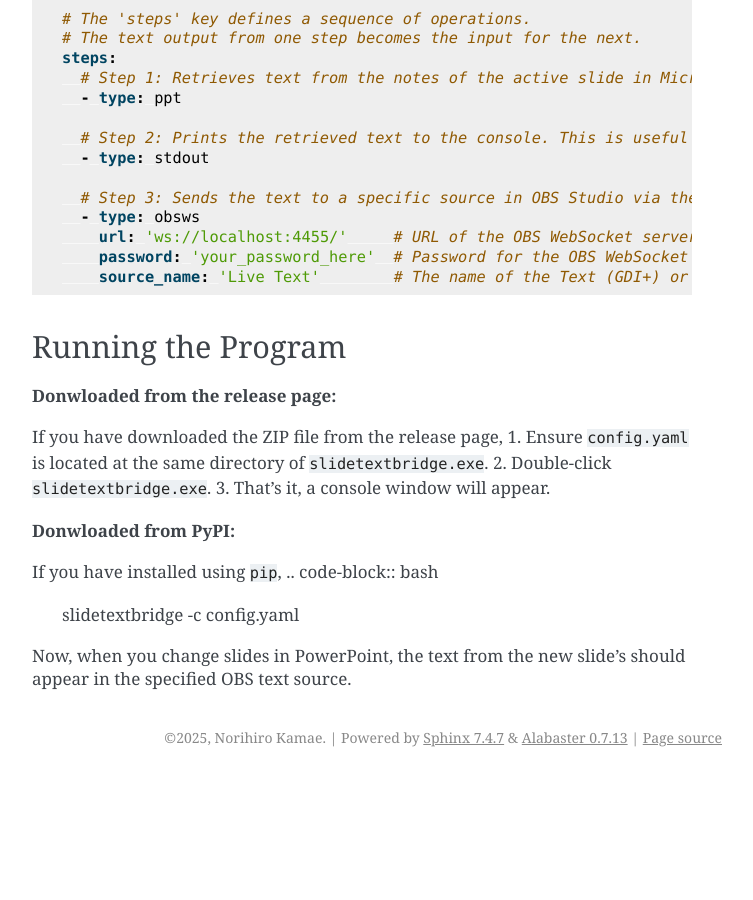
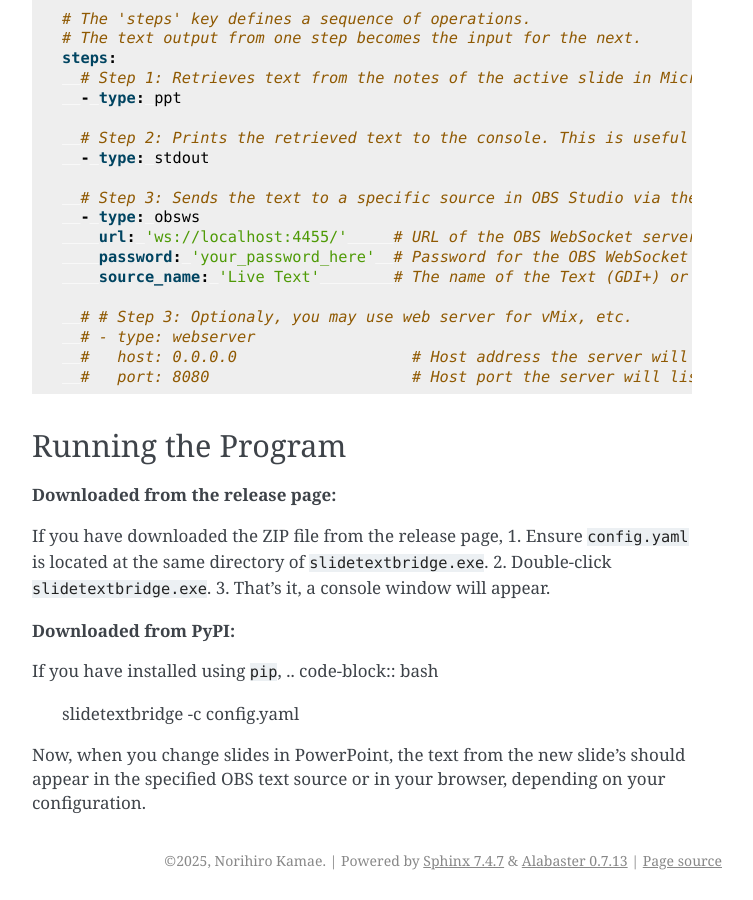
Before and after one commit to norihiro/slidetextbridge, a Sphinx documentation site: the page built from doc/getting-started.rst, in a window 1280 px wide and 900 px high, scrolled down 1060 px. Shown: the whole window, without its empty margins (388-1141 px from the left). Built offline with Sphinx 7.4.7, drawn with Linux system fonts in a browser that asks for light colours; before the commit the page ends 1837 px from its top, so only the background shows below that.

```diff
--- a/doc/getting-started.rst
+++ b/doc/getting-started.rst
@@ -63,22 +63,28 @@ This setup reads text from the placeholder shapes of the current slide in PowerP
        password: 'your_password_here'  # Password for the OBS WebSocket server (leave blank if none).
        source_name: 'Live Text'        # The name of the Text (GDI+) or (Freetype 2) source in OBS Studio.
 
+     # # Step 3: Optionaly, you may use web server for vMix, etc.
+     # - type: webserver
+     #   host: 0.0.0.0                   # Host address the server will listen on. 0.0.0.0 for all.
+     #   port: 8080                      # Host port the server will listen on.
+
 
 Running the Program
 -------------------
 
-**Donwloaded from the release page:**
+**Downloaded from the release page:**
 
 If you have downloaded the ZIP file from the release page,
 1. Ensure ``config.yaml`` is located at the same directory of ``slidetextbridge.exe``.
 2. Double-click ``slidetextbridge.exe``.
 3. That's it, a console window will appear.
 
-**Donwloaded from PyPI:**
+**Downloaded from PyPI:**
 
 If you have installed using ``pip``,
 .. code-block:: bash
 
    slidetextbridge -c config.yaml
 
-Now, when you change slides in PowerPoint, the text from the new slide's should appear in the specified OBS text source.
+Now, when you change slides in PowerPoint, the text from the new slide's should appear in the specified OBS text source or in your browser,
+depending on your configuration.
```
Also changed, not shown: README.md (+30 -10 lines), 1 other file.
